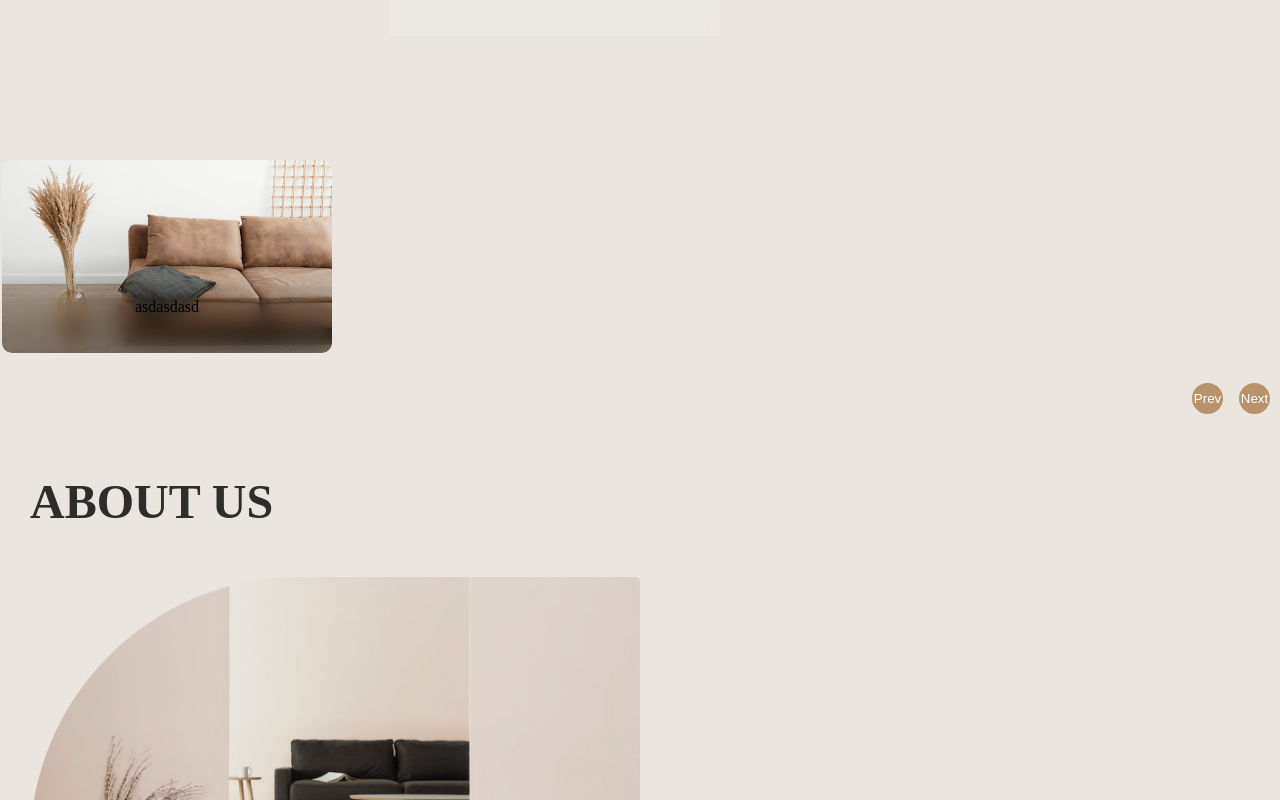
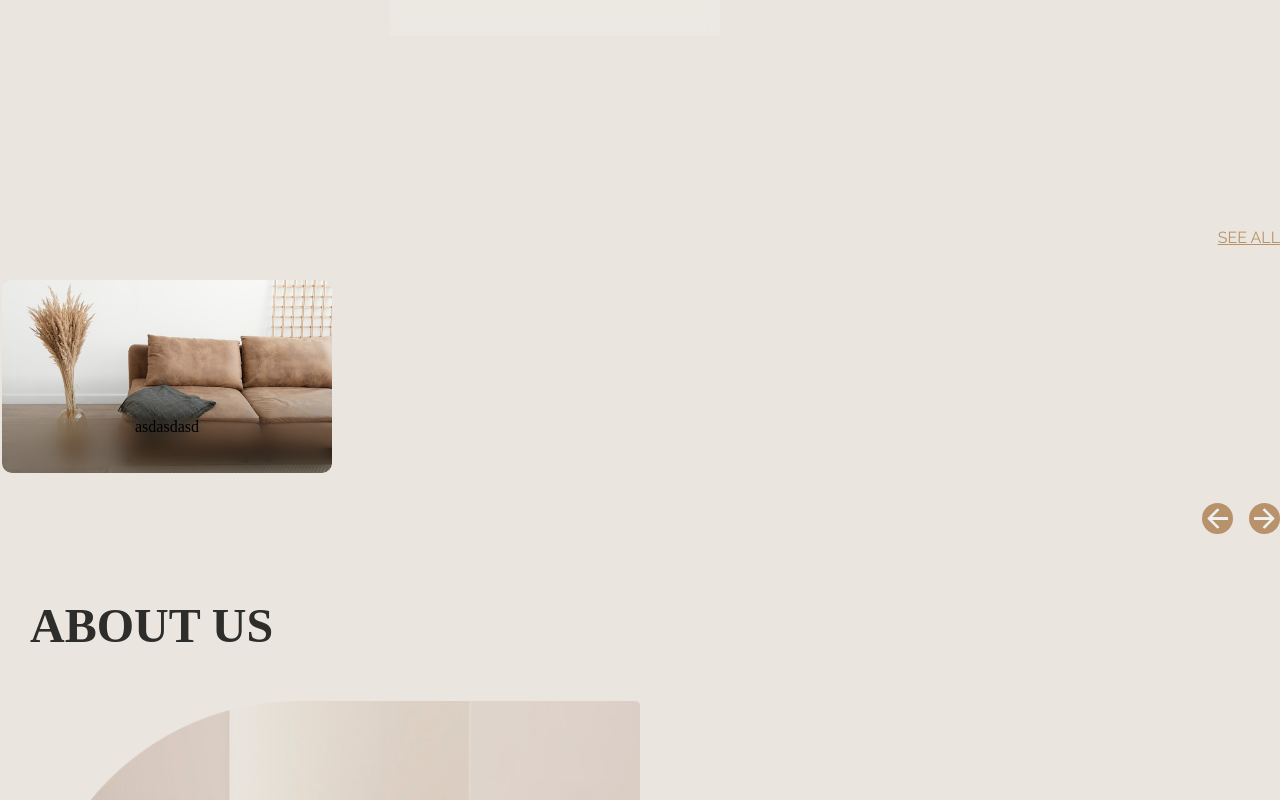
Before and after one commit to Hamid207/adasHomeDecor, a React (Vite) app: page / in a window 1280 px wide. Shown: the part 840-1640 px from the top of the page. Built offline with nearby package versions, Linux system fonts and the light colour scheme; a web font is replaced by a local one.

Commit message:
home page 80% done

```diff
--- a/src/components/sliders/collectionSlider/CollectionSilder.css
+++ b/src/components/sliders/collectionSlider/CollectionSilder.css
@@ -4,7 +4,7 @@
   /* padding: 2rem; */
   /* /* background-color: hsl(221, 39%, 18%); */
   text-align: right;
-  margin-top: -100px;
+  /* margin-top: -100px; */
   margin-left: -30px;
   margin-right: -30px;
   /* background-color: red; */
@@ -26,6 +26,10 @@
   display: flex;
   align-items: end;
   overflow: hidden;
+}
+
+.swiper-nav-btns {
+  margin-right: -10px;
 }
 
 .swiper-nav-btns button {
--- a/src/components/sliders/collectionSlider/CollectionSilder.module.css
+++ b/src/components/sliders/collectionSlider/CollectionSilder.module.css
@@ -0,0 +1,28 @@
+.see_all {
+  color: #b8926a;
+  font-family: "Raleway";
+  font-size: 16px;
+  font-style: normal;
+  font-weight: 500;
+  line-height: 20px;
+  text-decoration: none;
+  text-decoration-line: underline;
+  margin-right: 30px;
+}
+
+.title_body {
+  display: flex;
+  justify-content: space-between;
+  align-items: end;
+  margin-left: 20px;
+  /* margin-bottom: 60px; */
+}
+
+.title {
+  color: #2d2d2b;
+  font-family: "Didot";
+  font-size: 48px;
+  font-style: normal;
+  font-weight: 700;
+  line-height: 52px;
+}
--- a/src/components/sliders/collectionSlider/CollectionSlider.tsx
+++ b/src/components/sliders/collectionSlider/CollectionSlider.tsx
@@ -5,7 +5,8 @@ import { Swiper, SwiperSlide } from "swiper/react";
 
 import "./CollectionSilder.css";
 import { SwiperNavButtons } from "./SwiperNavButton";
-import ProductsGrid from "../../products/productsGrid/ProductsGrid";
+import { Link } from "react-router-dom";
+import style from "./CollectionSilder.module.css";
 
 interface Test {
   name: string;
@@ -15,8 +16,11 @@ const CollectionSlider = (props: Test) => {
   return (
     <section>
       <div className="App">
-        <div style={{ textAlign: "left" }}>
-          <h2>{props.name}</h2>
+        <div style={{ textAlign: "left" }} className={style.title_body}>
+          <h2 className={style.title}>{props.name}</h2>
+          <Link to="/" className={style.see_all}>
+            SEE ALL
+          </Link>
         </div>
         <Swiper
           modules={[Navigation, Pagination, A11y]}
--- a/src/components/sliders/collectionSlider/SwiperNavButton.tsx
+++ b/src/components/sliders/collectionSlider/SwiperNavButton.tsx
@@ -5,8 +5,12 @@ export const SwiperNavButtons = () => {
 
   return (
     <div className="swiper-nav-btns">
-      <button onClick={() => swiper.slidePrev()}>Prev</button>
-      <button onClick={() => swiper.slideNext()}>Next</button>
+      <button onClick={() => swiper.slidePrev()}>
+        <img src="/public/main/left.png" alt="" />
+      </button>
+      <button onClick={() => swiper.slideNext()}>
+        <img src="/public/main/right.png" alt="" />
+      </button>
     </div>
   );
 };
```
Also changed, not shown: public/main/left.png (added), public/main/right.png (added).
